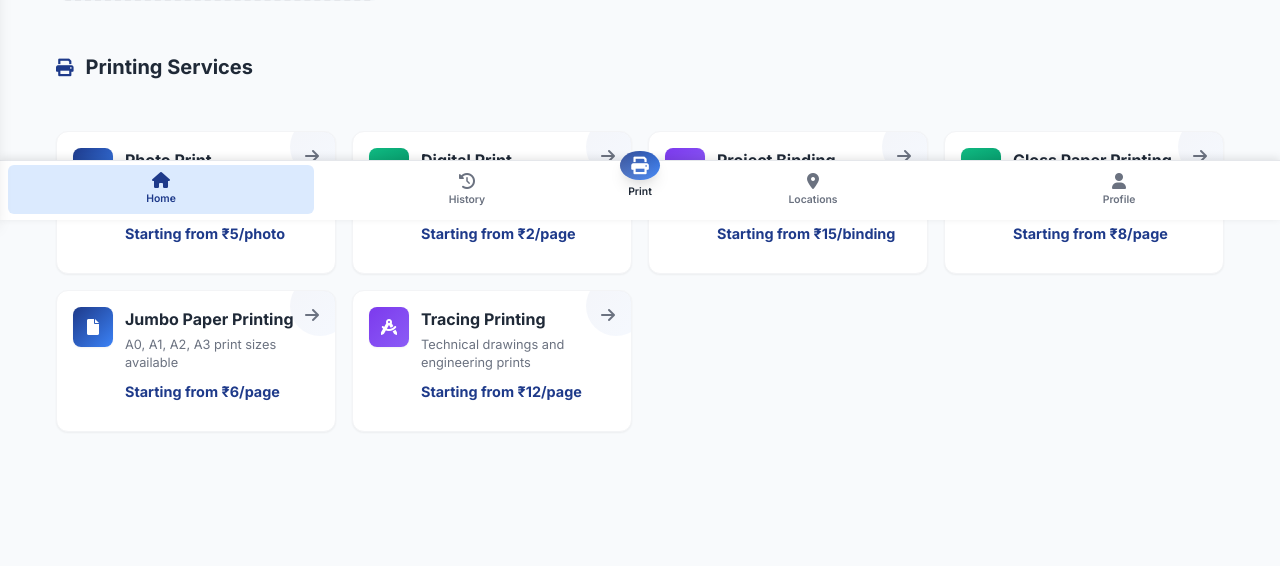
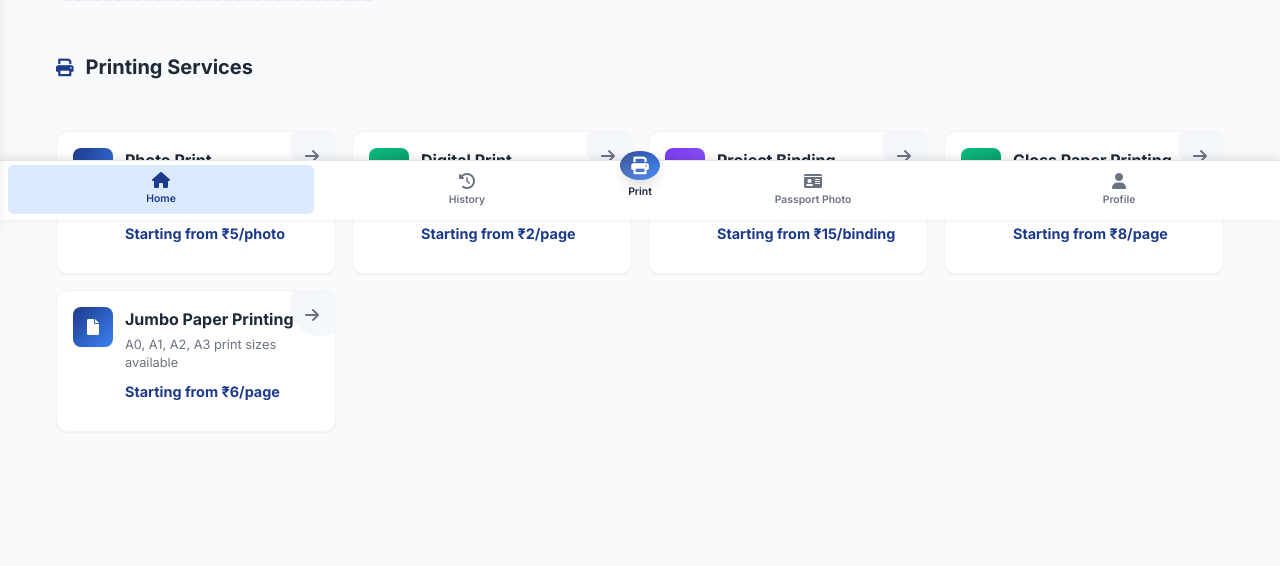
Before and after one commit to Azfarsh/smartp, a Django app: page /userdashboard/ in a window 1280 px wide. Shown: the part 580-1146 px from the top of the page. Run offline with Django 5.2, Linux system fonts and the light colour scheme; the visitor is signed in with stand-in values (Sample User, id 1); data that the repository does not hold is empty.

Commit message:
update the ui and backend service and connections

```diff
--- a/smartprint/print/views.py
+++ b/smartprint/print/views.py
@@ -8,6 +8,8 @@ import boto3
 import datetime
 import json
 import requests
+import uuid
+import random
 
 # ─────────────────────────────────────────────────────────────
 # BASIC PAGE VIEWS
@@ -23,8 +25,21 @@ def vendordashboard(request):
     try:
         files = list_r2_files()
 
+        # Deduplicate by job_id, then by filename
+        unique_files = {}
+        for file in files:
+            job_id = file.get('job_id')
+            key = job_id if job_id else file.get('filename')
+            file_path = file.get('preview_url', '')
+            # Prefer testshop/ jobs
+            if '/testshop/' in file_path or file_path.startswith('testshop/'):
+                unique_files[key] = file
+            elif key not in unique_files:
+                unique_files[key] = file
+        files = list(unique_files.values())
+
         # Service types that require manual printing
-        manual_services = ['photo_print', 'digital_print', 'project_binding', 'gloss_printing', 'jumbo_printing', 'tracing_printing']
+        manual_services = ['photo_print', 'digital_print', 'project_binding', 'gloss_printing', 'jumbo_printing']
 
         # Enhanced categorization for manual print jobs
         manual_print_jobs = []
@@ -34,15 +49,16 @@ def vendordashboard(request):
         for file in files:
             job_completed = file.get('job_completed', 'NO')
             service_type = file.get('service_type', '')
-
-            if job_completed == 'YES':
-                completed_jobs.append(file)
-            elif job_completed == 'NO':
+            file_path = file.get('preview_url', '')
+            # Only include jobs from testshop with job_completed == 'NO'
+            if ('/testshop/' in file_path or file_path.startswith('testshop/')) and job_completed == 'NO':
                 # Check if it's a manual service job
                 if service_type and service_type in manual_services:
                     manual_print_jobs.append(file)
                 else:
                     print_requests.append(file)
+            elif job_completed == 'YES':
+                completed_jobs.append(file)
 
         # Debug logging
         print(f"📊 Dashboard Stats:")
@@ -193,7 +209,9 @@ def get_user_jobs_from_r2(user_email):
                     "job_completed": metadata.get('job_completed', 'NO'),
                     "timestamp": metadata.get('timestamp', obj["LastModified"].isoformat()),
                     "vendor": metadata.get('vendor', 'testshop'),
-                    "service_type": metadata.get('service_type', '')
+                    "service_type": metadata.get('service_type', ''),
+                    "job_id": metadata.get('job_id', ''),
+                    "token": metadata.get('token', '')
                 }
 
                 # Create print options string
@@ -408,7 +426,9 @@ def get_pending_print_jobs():
                                 'timestamp': metadata.get('timestamp', obj["LastModified"].isoformat()),
                                 'vendor': metadata.get('vendor', 'testshop'),
                                 'user': metadata.get('user', 'Unknown'),
-                                'service_type': metadata.get('service_type', '')
+                                'service_type': metadata.get('service_type', ''),
+                                'job_id': metadata.get('job_id', ''),
+                                'token': metadata.get('token', '')
                             }
                         }
 
@@ -475,7 +495,9 @@ def get_pending_print_jobs():
                                 'timestamp': metadata.get('timestamp', obj["LastModified"].isoformat()),
                                 'vendor': metadata.get('vendor', 'testshop'),
                                 'user': user_email or metadata.get('user', 'Unknown'),
-                                'service_type': metadata.get('service_type', '')
+                                'service_type': metadata.get('service_type', ''),
+                                'job_id': metadata.get('job_id', ''),
+                                'token': metadata.get('token', '')
                             }
                         }
 
@@ -714,6 +736,15 @@ def upload_to_r2(request):
                     settings_json = request.POST.get(settings_key)
                     print_settings = json.loads(settings_json)
 
+                    # Generate a unique 3-digit token for this job
+                    token = str(random.randint(100, 999))
+
+                    # Generate a unique job_id for this file (use original_filename + timestamp for idempotency)
+                    job_id = print_settings.get('job_id')
+                    if not job_id:
+                        job_id = str(uuid.uuid4())
+                        print_settings['job_id'] = job_id
+
                     # Determine content type
                     content_type = file.content_type or 'application/octet-stream'
 
@@ -744,6 +775,8 @@ def upload_to_r2(request):
 
                     # Create metadata object
                     file_metadata = {
+                        'job_id': job_id,
+                        'token': token,
                         'copies': str(print_settings.get("copies", "1")),
                         'color': print_settings.get("color", "bw"),
                         'orientation': print_settings.get("orientation", "portrait"),
@@ -828,6 +861,10 @@ def list_r2_files():
             key = obj["Key"]
             filename = key.split("/")[-1]
 
+            # Skip .json files (metadata, not print jobs)
+            if filename.lower().endswith('.json'):
+                continue
+
             try:
                 # Generate presigned URL for preview
                 url = s3.generate_presigned_url(
@@ -864,6 +901,7 @@ def list_r2_files():
                 # Build file info
                 file_info = {
                     "filename": filename,
+                    "job_id": metadata.get('job_id', ''),
                     "preview_url": url,
                     "download_url": download_url,
                     "file_type": file_type,
@@ -885,7 +923,8 @@ def list_r2_files():
                     "job_completed": metadata.get('job_completed', 'NO'),
                     "trash": metadata.get('trash', 'NO'),
                     "timestamp": metadata.get('timestamp', obj["LastModified"].isoformat()),
-                    "service_type": metadata.get('service_type', '')  # Add service type
+                    "service_type": metadata.get('service_type', ''),  # Add service type
+                    "token": metadata.get('token', '')  # Add token field
                 }
 
                 # Create print options string
--- a/smartprint/templates/userdashboard.html
+++ b/smartprint/templates/userdashboard.html
@@ -1877,6 +1877,18 @@
       .completed-jobs-grid {
         grid-template-columns: 1fr;
       }
+    }
+
+    /* Job Token Badge */
+    .job-token-badge {
+      display: inline-block;
+      background: #2563eb;
+      color: #fff;
+      font-weight: bold;
+      border-radius: 6px;
+      padding: 0 0.5em;
+      margin-right: 0.5em;
+      font-size: 0.95em;
     }
   </style>
 </head>
@@ -2168,20 +2180,6 @@
           </div>
           <i class="fas fa-arrow-right service-arrow"></i>
         </div>
-        <!-- Tracing Printing -->
-        <div class="service-card" onclick="openServiceModal('tracing')">
-          <div class="service-header">
-            <div class="service-icon">
-              <i class="fas fa-drafting-compass"></i>
-            </div>
-            <div class="service-info">
-              <div class="service-name">Tracing Printing</div>
-              <div class="service-description">Technical drawings and engineering prints</div>
-              <div class="service-price">Starting from ₹12/page</div>
-            </div>
-          </div>
-          <i class="fas fa-arrow-right service-arrow"></i>
-        </div>
       </div>
     </section>
 
@@ -2329,13 +2327,13 @@
             { label: 'Number of Copies', type: 'number', min: 1, max: 10, default: 1, required: true }
           ]
         },
-        tracing: {
-          title: 'Tracing Printing',
-          service_type: 'tracing_printing',
+        passport: {
+          title: 'Passport Photo Print',
+          service_type: 'passport_photo',
           fields: [
-            { label: 'Upload Drawing', type: 'file', accept: '.pdf,.jpg,.jpeg,.png,.tiff,.svg', required: true },
-            { label: 'Number of Copies', type: 'number', min: 1, max: 10, default: 1, required: true },
-            { label: 'Paper Size', type: 'select', options: ['A4', 'A3', 'A2'], required: true }
+            { label: 'Upload Photo', type: 'file', accept: '.jpg,.jpeg,.png', required: true },
+            { label: 'Total Prints', type: 'select', options: ['8', '16', '32'], required: true },
+            { label: 'Paper Size', type: 'select', options: ['A4'], required: true, default: 'A4' }
           ]
         }
       };
@@ -2487,6 +2485,11 @@
           if (e.target === modal) closeServiceModal(service);
         });
       }
+
+      document.getElementById('passportPhotoBtn').addEventListener('click', function(e) {
+        e.preventDefault();
+        openServiceModal('passport');
+      });
     </script>
 
     <!-- Bottom Navigation -->
@@ -2505,9 +2508,9 @@
         </button>
         <span style="color: var(--on-surface); font-size: 0.65rem; font-weight: 600; margin-top: 0.2rem;">Print</span>
       </div>
-      <a href="#" class="bottom-nav-item">
-        <i class="fas fa-map-marker-alt"></i>
-        <span>Locations</span>
+      <a href="#" class="bottom-nav-item" id="passportPhotoBtn">
+        <i class="fas fa-id-card"></i>
+        <span>Passport Photo</span>
       </a>
       <a href="#" class="bottom-nav-item">
         <i class="fas fa-user"></i>
@@ -3722,5 +3725,24 @@
       `).join('');
     }
   </script>
+
+  <script>
+    document.addEventListener('DOMContentLoaded', function() {
+      var passportBtn = document.getElementById('passportPhotoBtn');
+      if (passportBtn) {
+        passportBtn.addEventListener('click', function(e) {
+          e.preventDefault();
+          openServiceModal('passport');
+        });
+      }
+    });
+  </script>
+
+  <script>
+    // Add a JS function to display the token when called
+    function showUserToken(token) {
+      alert('Your Print Job Token: ' + token);
+    }
+  </script>
 </body>
 </html>
```
Also changed, not shown: smartprint/templates/vendordashboard.html (+40 -12 lines), smartprint/vendor_client.py (+20 -0 lines).
